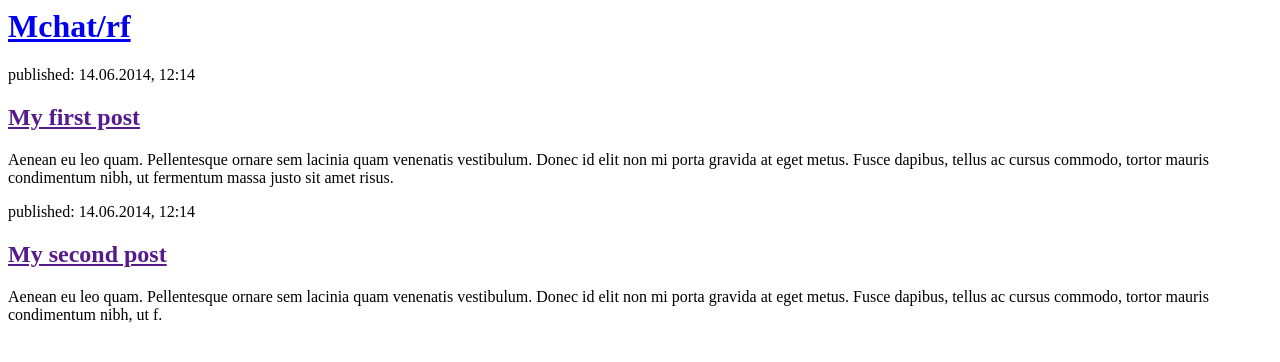
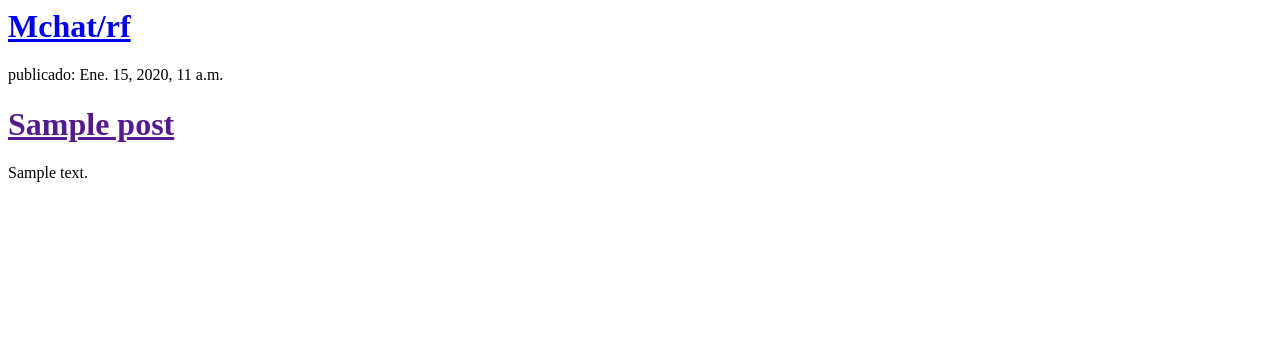
Before and after one commit to alexnvidia/mchat, a Django app: template testM/templates/testM/post_list.html in a window 1280 px wide. Shown: the top 362 px of the page. Run offline with Django 3.2, Linux system fonts and the light colour scheme; the template is opened without the code that fills it: values that come from a table or form of the project are taken from there, others are empty; tables that the repository leaves empty hold one stand-in row (values such as "Sample post").

Commit message:
Template html modificado para mostrar post desde base de datos.

```diff
--- a/testM/templates/testM/post_list.html
+++ b/testM/templates/testM/post_list.html
@@ -6,17 +6,18 @@
         <div>
             <h1><a href="/">Mchat/rf</a></h1>
         </div>
+       {% for post in posts %}
+       <div><p>
+       	publicado: {{ post.published_date }}
 
-        <div>
-            <p>published: 14.06.2014, 12:14</p>
-            <h2><a href="">My first post</a></h2>
-            <p>Aenean eu leo quam. Pellentesque ornare sem lacinia quam venenatis vestibulum. Donec id elit non mi porta gravida at eget metus. Fusce dapibus, tellus ac cursus commodo, tortor mauris condimentum nibh, ut fermentum massa justo sit amet risus.</p>
-        </div>
+       </p>
+       	<h1><a href= "" > {{ post.title }}</a></h1>
+       	<p>
+       		{{ post.text|linebreaksbr }}
+       	</p>
 
-        <div>
-            <p>published: 14.06.2014, 12:14</p>
-            <h2><a href="">My second post</a></h2>
-            <p>Aenean eu leo quam. Pellentesque ornare sem lacinia quam venenatis vestibulum. Donec id elit non mi porta gravida at eget metus. Fusce dapibus, tellus ac cursus commodo, tortor mauris condimentum nibh, ut f.</p>
-        </div>
+       </div>
+       {% endfor %}
+
     </body>
 </html>
--- a/testM/views.py
+++ b/testM/views.py
@@ -1,6 +1,8 @@
 from django.shortcuts import render
-
+from django.utils import timezone
+from .models import Post
 # Create your views here.
 
 def post_list(request):
-	return render(request, 'testM/post_list.html' , {})
+	posts = Post.objects.filter(published_date__lte=timezone.now()).order_by('published_date')
+	return render(request, 'testM/post_list.html' , {'posts': posts})
```
